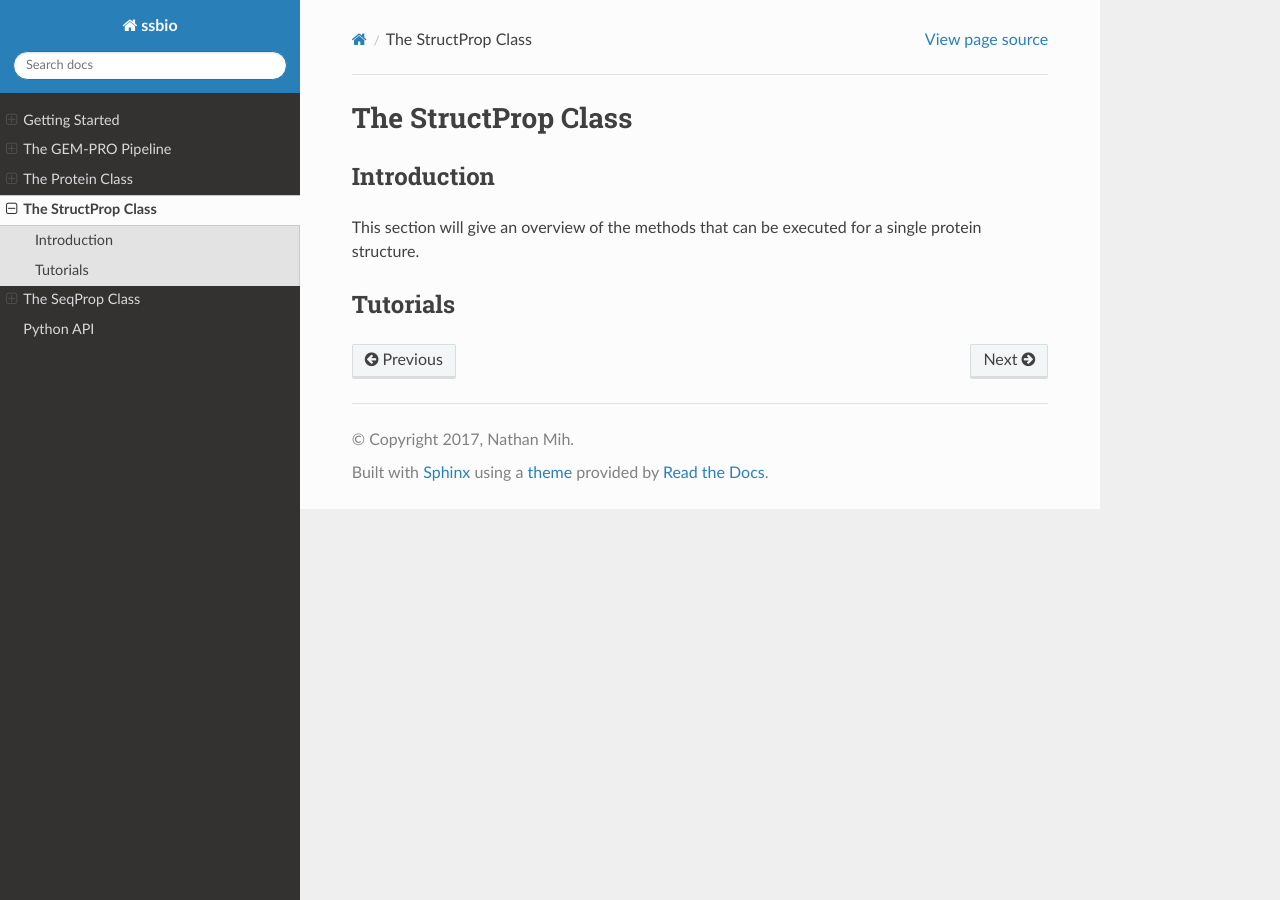
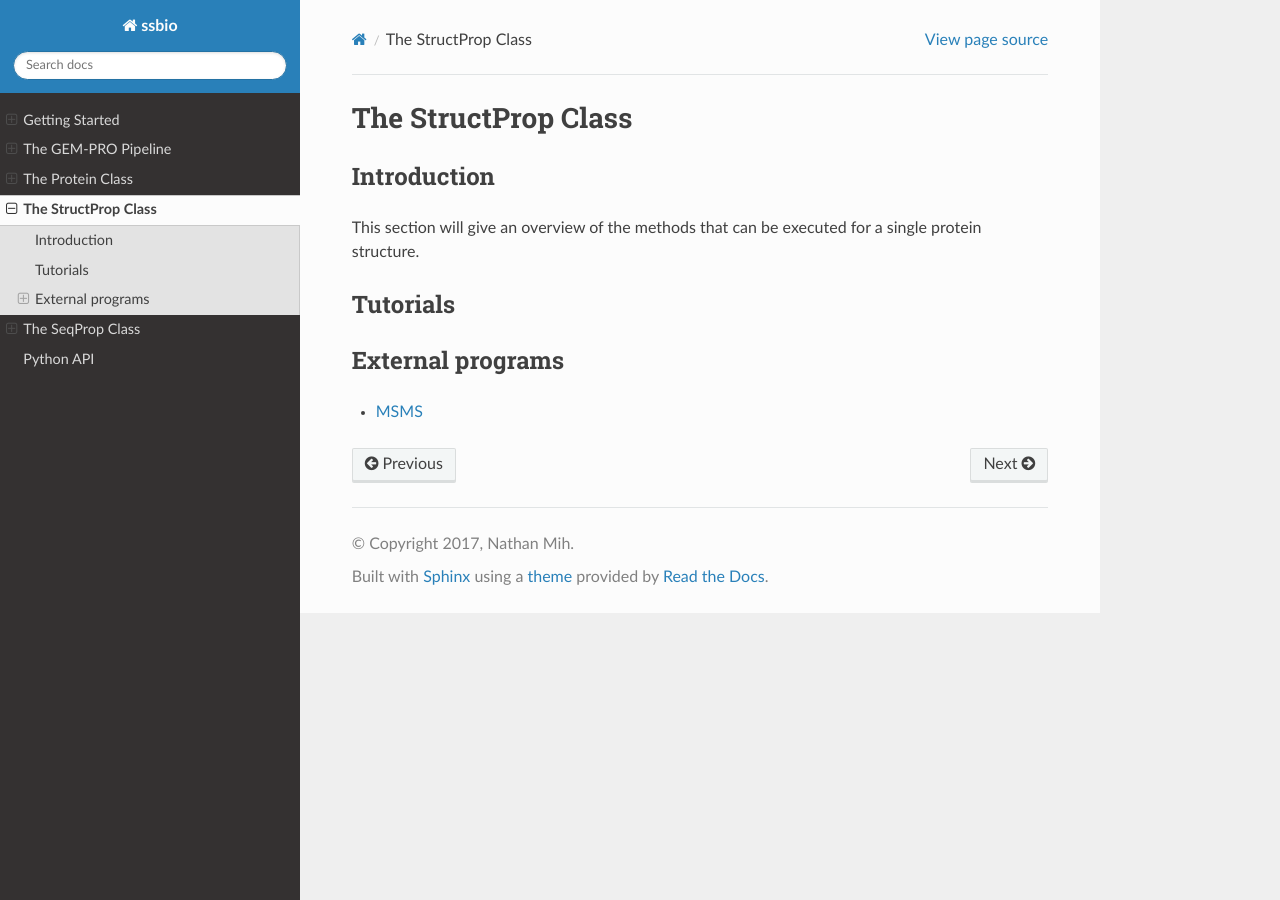
Before and after one commit to SBRG/ssbio, a Sphinx documentation site: the page built from docs/structure.rst, in a window 1280 px wide. Built offline with Sphinx 7.4.7 and the Read the Docs theme 2.0.0, drawn with Linux system fonts in a browser that asks for light colours.

Commit message:
Documentation updates

```diff
--- a/docs/msms.rst
+++ b/docs/msms.rst
@@ -1,4 +1,4 @@
-.. _itasser:
+.. _msms:
 
 **********************************
 MSMS
--- a/docs/structure.rst
+++ b/docs/structure.rst
@@ -19,3 +19,12 @@ Tutorials
 
    notebooks/StructProp*
    notebooks/PDBProp*
+
+
+External programs
+=================
+.. toctree::
+   :glob:
+   :maxdepth: 1
+
+   msms
```
